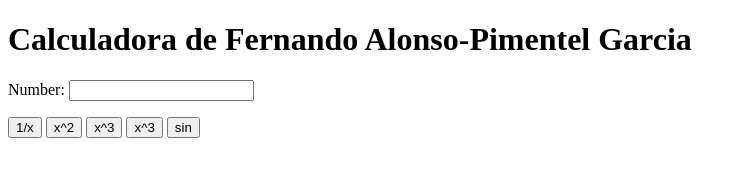
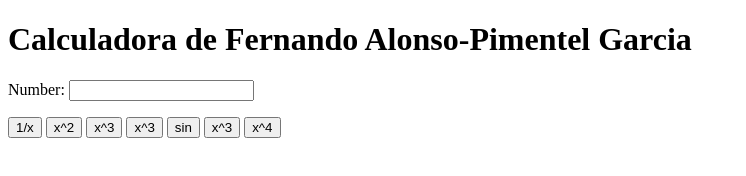
Before and after one commit to Fapg45/my_calculator_2, a plain HTML site: page index.html in a window 1280 px wide. Shown: the whole page, without its empty margins (0-746 px from the left). Drawn offline with Linux system fonts and the light colour scheme.

Commit message:
x^4 button y seguimos añadiendo movidas

```diff
--- a/index.html
+++ b/index.html
@@ -10,17 +10,23 @@
 		<input type="text" id="n1">
 
 		<p>
+
 		<button onclick="inverse()">1/x</button>
 		<button onclick="square()">x^2</button>
 		<button onclick="cube()"> x^3 </button>
 		<button onclick="cube()"> x^3 </button>
 		<button onclick="sine()"> sin </button>
+
+			<button onclick="cube()"> x^3 </button>
+			<button onclick="power_4()"> x^4</button>
+
 		</p>
 		<script type="text/javascript">
 			function cube() {
 				var num = document.getElementById("n1");
 				num.value = Math.pow(num.value, 3);
 			}
+
 			function square(){
 				var num = document.getElementById("n1");
 				num.value = Math.pow(num.value,2);
@@ -33,6 +39,11 @@
 			function sine() {
 				var num = document.getElementById("n1");
 				num.value = Math.sin(num.value);
+
+			function power_4() {
+				var num = document.getElementById("n1");
+				num.value = Math.pow(num.value, 4);
+
 			}
 		</script>
 	</body>
```
